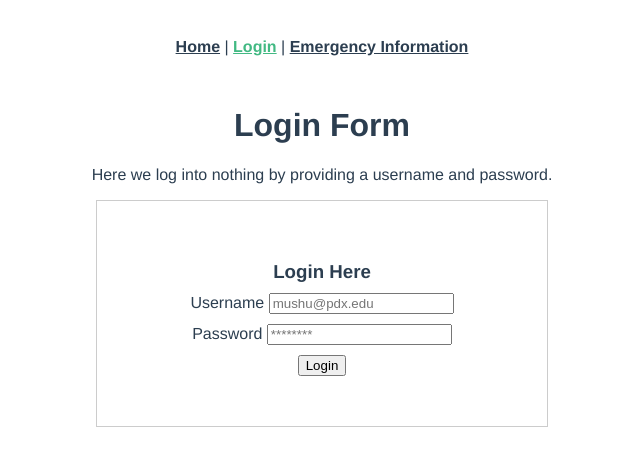
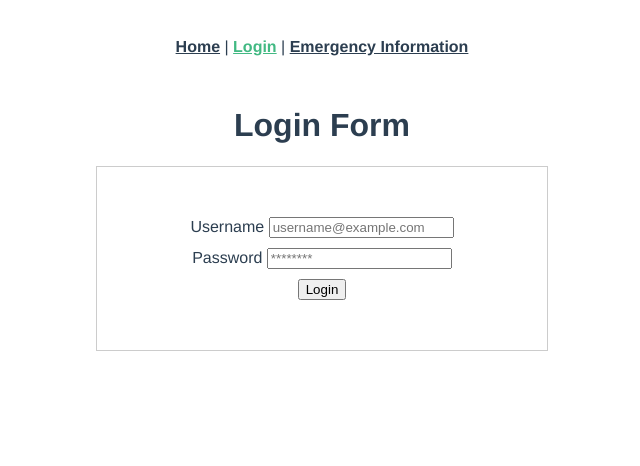
Before and after one commit to psu-oit-capstone/emp-front-end, a Vue app: page /login in a window 1280 px wide. Shown: the top 466 px of the page, without its empty margins (318-958 px from the left). Built offline with nearby package versions, Linux system fonts and the light colour scheme.

Commit message:
Delete extra text

```diff
--- a/src/components/LoginForm.vue
+++ b/src/components/LoginForm.vue
@@ -1,25 +1,17 @@
-<!-- This is a dumb login form that will accept a login if the username is 'mushu@pdx.edu' and the password is
-'password' and can differentiate between bad logins, null logins, and successful logins. This form also notes where
-an authentication call to a parent can be inserted to provide real functionality.-->
-
 <template>
     <div id="login">
         <div class="login-greeting">
             <h1>Login Form</h1>
-            <p>
-                Here we log into nothing by providing a username and password.<br>
-            </p>
         </div>
 
         <div id="login-field">
-            <h3>Login Here</h3>
             <label>
                 Username
-                <input type="text" name="user" v-model="username" placeholder="mushu@pdx.edu" />
+                <input type="text" name="user" v-model="username" placeholder="username@example.com" />
             </label>
             <label>
                 Password
-                <input type="password" name="pass" v-model="password" placeholder="********" />
+                <input type="password" name="password" v-model="password" placeholder="********" />
             </label><br>
 
             <button type="button" v-on:click="login()">Login</button>
```
